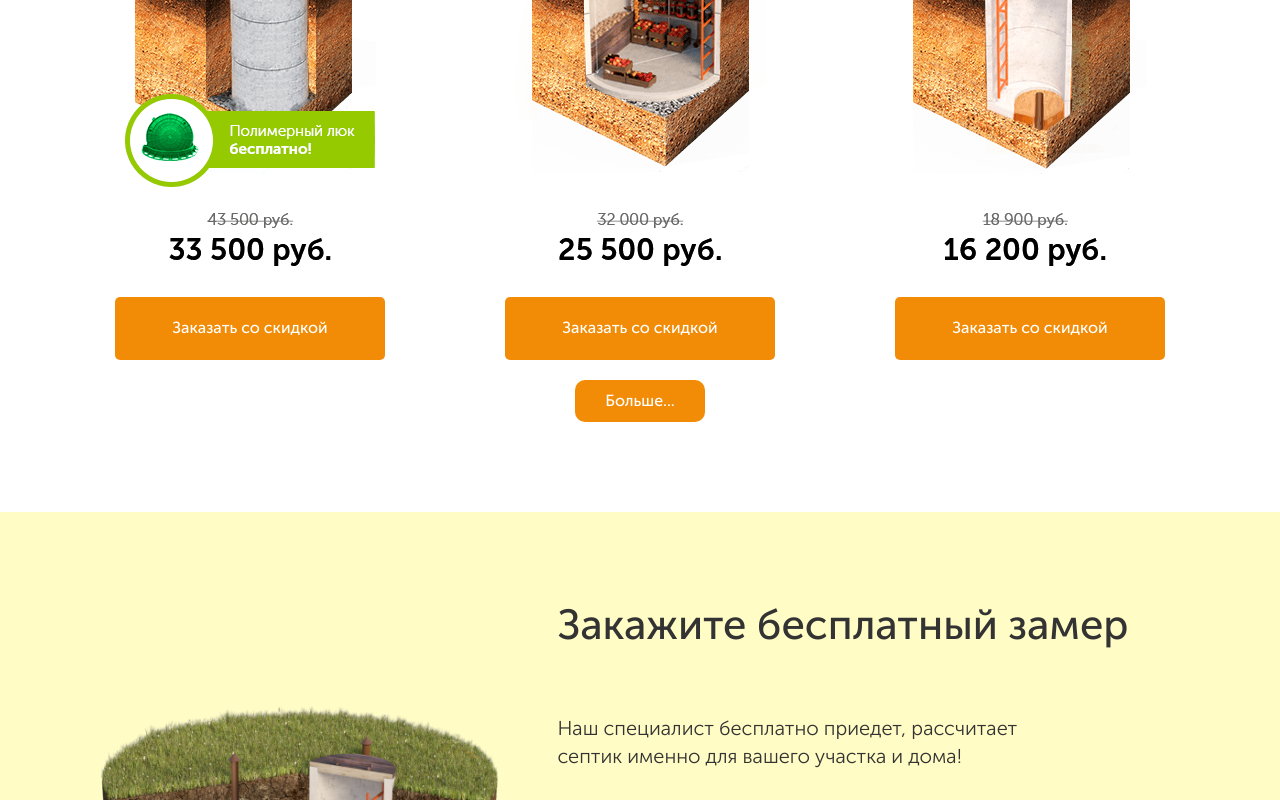
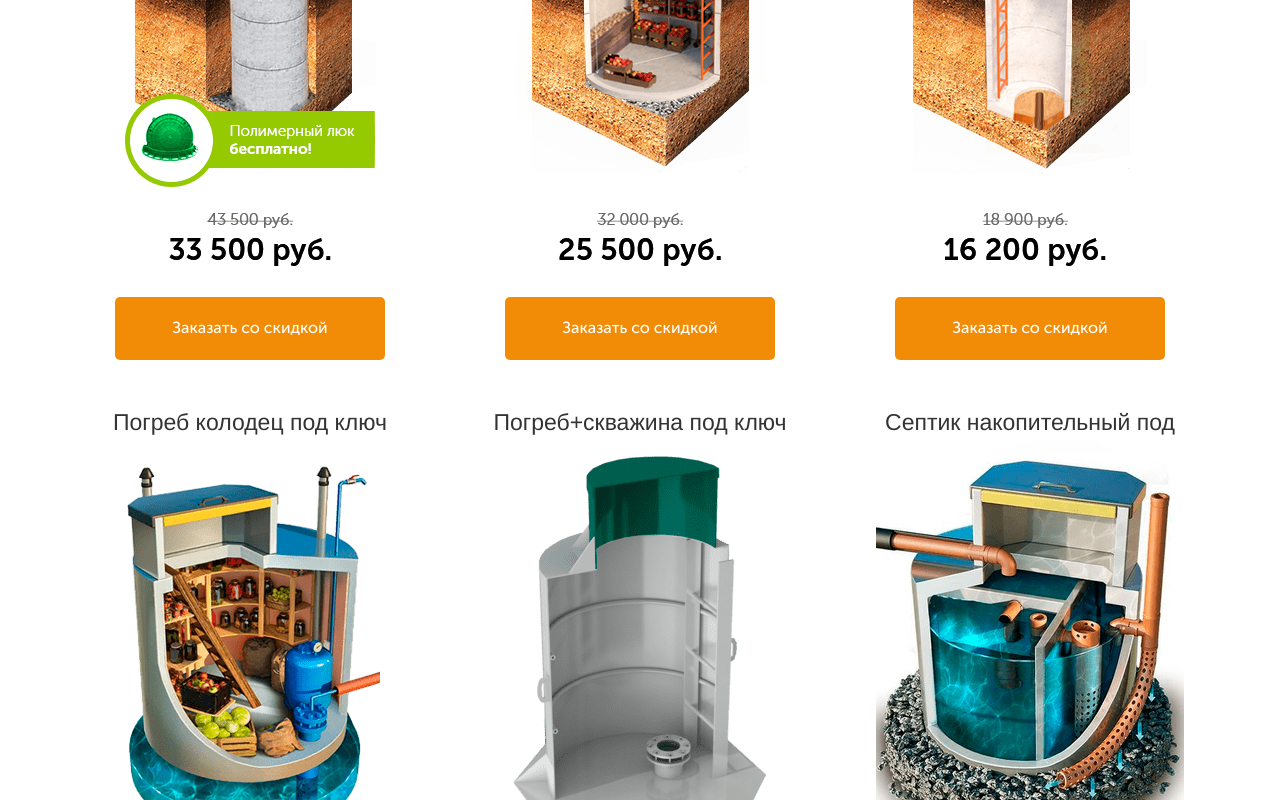
Before and after one commit to Dicmen92/diplom_light, a plain HTML site: page index.html in a window 1280 px wide. Both pictures are taken after a click on the button "Больше...". Shown: the part 2521-3321 px from the top of the page. Drawn offline with Linux system fonts and the light colour scheme.

Commit message:
click on larger button

```diff
--- a/index.html
+++ b/index.html
@@ -306,7 +306,9 @@
                     </div>
                 </div>
 
-                <div class="col-xs-12 col-sm-6 col-md-4  visible-sm-block">
+                <!--Дополнительные стили-->
+
+                <div class="col-xs-12 col-sm-6 col-md-4  visible-sm-block hidden-block">
                     <div class="shadow-block wow fadeInDown">
                         <h3>Погреб колодец под ключ</h3>
                         <div class="img-block">
@@ -316,7 +318,7 @@
                     </div>
                 </div>
 
-                <div class="col-xs-12 col-sm-6 col-md-4 hidden">
+                <div class="col-xs-12 col-sm-6 col-md-4 hidden hidden-block">
                     <div class="shadow-block wow fadeInDown" data-wow-delay="0.1s">
                         <h3>Погреб+скважина под ключ</h3>
                         <div class="img-block">
@@ -326,7 +328,7 @@
                     </div>
                 </div>
 
-                <div class="col-xs-12 col-sm-6 col-md-4 hidden">
+                <div class="col-xs-12 col-sm-6 col-md-4 hidden hidden-block">
                     <div class="shadow-block wow fadeInDown" data-wow-delay="0.2s">
                         <h3>Септик накопительный под ключ</h3>
                         <div class="img-block">
@@ -335,6 +337,7 @@
                         <button class="discount-btn button sentence-btn">Узнать цену со скидкой</button>
                     </div>
                 </div>
+                <!--Дополнительные стили конец-->
 
                 <button class="button add-sentence-btn">Больше...</button>
             </div>
--- a/js/index.js
+++ b/js/index.js
@@ -37,10 +37,10 @@ const togglePopup = () => {
 elem.addEventListener('click', () => {
   event.preventDefault();
   popup.style.display = 'block';
-      animateOpen = requestAnimationFrame(animateFuncOpen);
+  animateFuncOpen();
 
   if (window.innerWidth <= 768) {
-        cancelAnimationFrame(animateClose);
+    animateFuncClose();
     popup.style.opacity = 1;
   }
 })
@@ -167,7 +167,7 @@ const panel = document.querySelectorAll('.questions .panel-default'),
       if (target.classList.contains('collapsed')) {
         setTimeout(() => {
         panelCollapse[i].classList.add('in');
-          }, 300);
+      }, 200);
         panelHeading[i].classList.remove('collapsed');
         panelTitle[i].classList.remove('collapsed');
         panelAlink[i].classList.remove('collapsed');
@@ -182,7 +182,7 @@ const panel = document.querySelectorAll('.questions .panel-default'),
         if (!panelHeading[i].classList.contains('collapsed')) {
           setTimeout(() => {
           panelCollapse[i].classList.remove('in');
-            }, 300);
+        }, 200);
           panelHeading[i].classList.add('collapsed');
           panelTitle[i].classList.add('collapsed');
           panelAlink[i].classList.add('collapsed');
@@ -196,3 +196,24 @@ const panel = document.querySelectorAll('.questions .panel-default'),
 };
 
 collapseQuestion();
+
+//кнопка "Больше..."
+
+const addBtnLarger = () => {
+const addSentenceBtn = document.querySelector('.add-sentence-btn'),
+      hiddenBlock = document.querySelectorAll('.hidden-block');
+
+
+  addSentenceBtn.addEventListener('click', () => {
+    addSentenceBtn.style.display = 'none';
+    hiddenBlock.forEach((item,) => {
+      if (item.classList.contains('hidden-block')){
+        item.classList.remove('hidden');
+        item.classList.remove('visible-sm-block');
+      }
+    });
+
+  });
+};
+
+  addBtnLarger();
```
Lines whose indentation alone changed are shown as unchanged.
